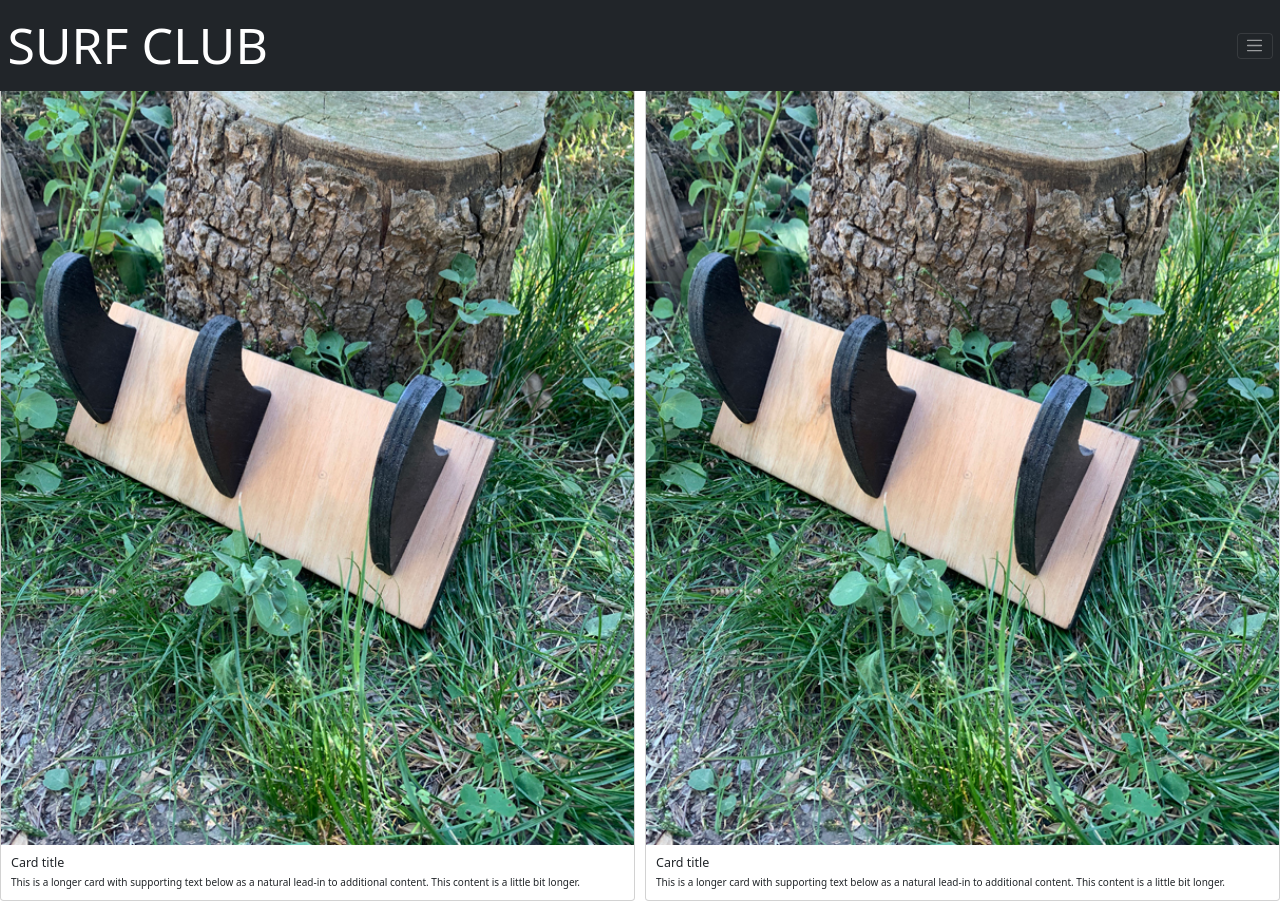
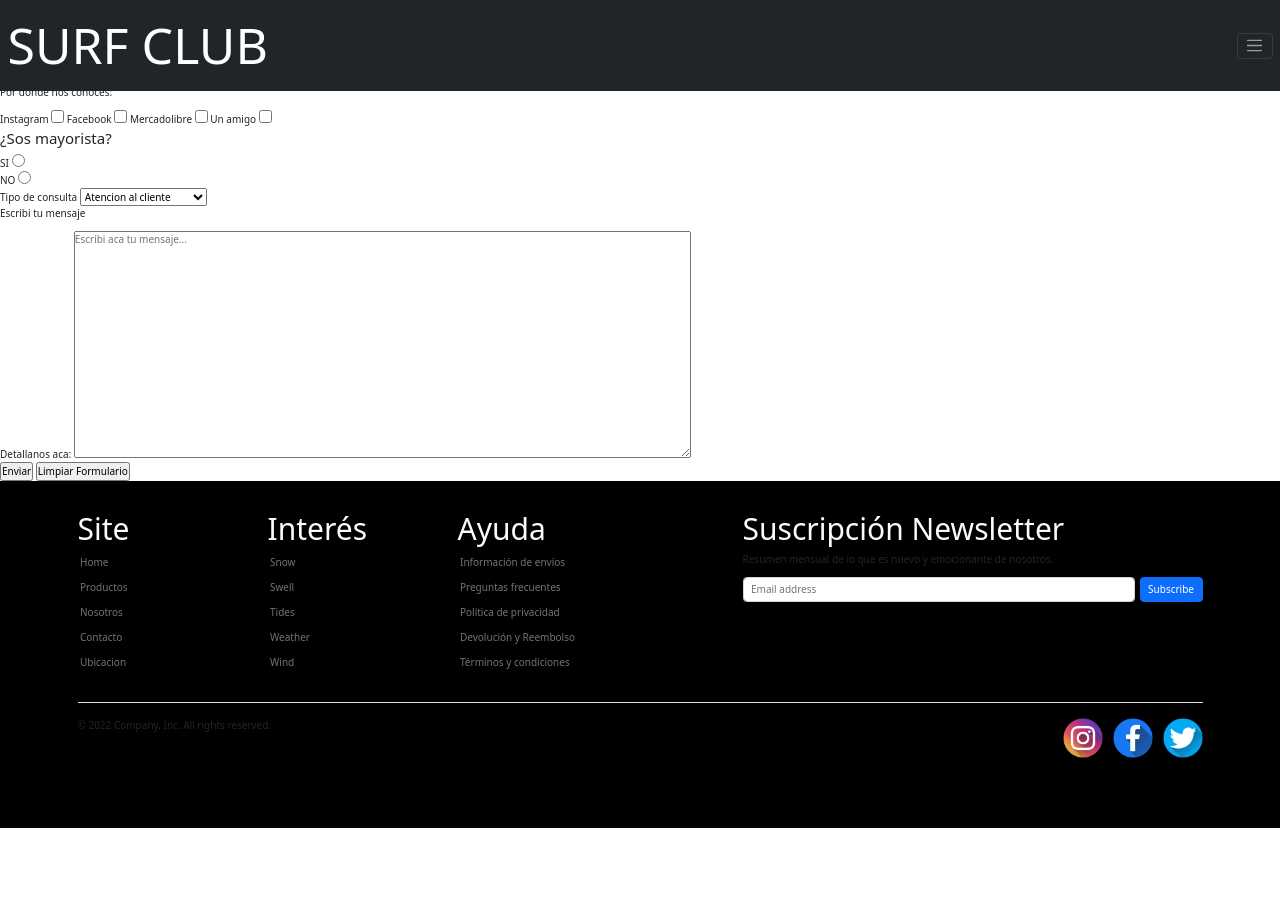
Before and after one commit to LLBdeveloper/PreEntrega2_Bertera-SURF-CLUB-WEB-v4.0boostrap, a plain HTML site: page pages/contacto.html in a window 1280 px wide. Shown: the top 903 px of the page. After the commit the page ends 828 px from the top, so only its background shows below. Drawn offline with nearby package versions, Linux system fonts and the light colour scheme.

Commit message:
todas las paginas ya tienen contenido

```diff
--- a/pages/contacto.html
+++ b/pages/contacto.html
@@ -54,50 +54,72 @@
         </nav>
     </header>
 
+    <main class="fondoMain">
+        <section>
+            <form>
+                <fieldset class="formulario">
+                    <legend>CONTACTA CON NOSOTROS</legend>
+                    <div>
+                        <label for="Nombre completo">Nombre completo:</label>
+                        <input type="text" id="Nombre completo" name="Nombre conpleto" placeholder="Ingresa tu nombre completo"/><br>
+                    </div>
+                    <div>
+                        <label for="Telefono">Telefono:</label>
+                        <input type="text" id="Telefono" name="Telefono" placeholder="Ingresa tu numero"/><br>
+                    </div>
+                    <div>
+                        <label for="Email">Email:</label>
+                        <input value="ejemplo@gmail.com" type="Email" id="Email" name="Email" placeholder="Ingresa tu Email"/><br>
+                    </div>
+                    <div>
+                        <p>Por donde nos conoces:</p>
 
+                        <label for="Instagram">Instagram</label>
+                        <input type="checkbox" id="Instagram">
 
+                        <label for="Facebook">Facebook</label>
+                        <input type="checkbox" id="Facebook">
 
+                        <label for="Mercadolibre">Mercadolibre</label>
+                        <input type="checkbox" id="Mercadolibre">
 
-
-    <main class="conteiner">
-        <div class="row row-cols-1 row-cols-sm-2 g-3">
-            <div class="col">
-            <div class="card">
-                <img src="../img/perchero3q800x600.jpg" class="card-img-top card__img--mod" alt="card-grid-image">
-                <div class="card-body">
-                <h5 class="card-title">Card title</h5>
-                <p class="card-text">This is a longer card with supporting text below as a natural lead-in to additional content. This content is a little bit longer.</p>
+                        <label for="unAmigo">Un amigo</label>
+                        <input type="checkbox" id="unAmigo">
                     </div>
+                    <div>
+                        <fieldset class="sosmayorista">
+                            <legend>¿Sos mayorista?</legend>
+                            <div>
+                                <label for="si">SI</label>
+                                <input type="radio" name="Sos mayorista" id="si">
                             </div>
+                            <div>
+                                <label for="no">NO</label>
+                                <input type="radio" name="Sos mayorista" id="no">
                             </div>
-            <div class="col">
-            <div class="card">
-                <img src="../img/perchero3q800x600.jpg" class="card-img-top card__img--mod" alt="card-grid-image">
-                <div class="card-body">
-                <h5 class="card-title">Card title</h5>
-                <p class="card-text">This is a longer card with supporting text below as a natural lead-in to additional content. This content is a little bit longer.</p>
+                        </fieldset>
                     </div>
+                    <div>
+                        <label for="select">Tipo de consulta</label>
+                        <select id="select" name="sectorSelect">
+                            <option value="selecione" disabled>Seleccione una opcion</option>
+                            <option value="Atencion al cliente">Atencion al cliente</option>
+                            <option value="Ventas">Ventas</option>
+                            <option value="Envios">Envios</option>
+                        </select>
                     </div>
+                    <div>
+                        <p>Escribi tu mensaje</p>
+                        <label for="Dejanos tu mensaje">Detallanos aca:</label>
+                        <textarea cols="100" rows="15" id="dejanos tu mensjae" name="Dejanos tu mensaje" placeholder="Escribi aca tu mensaje..."></textarea>
                     </div>
-            <div class="col">
-            <div class="card">
-                <img src="../img/perchero3q800x600.jpg" class="card-img-top card__img--mod" alt="card-grid-image">
-                <div class="card-body">
-                <h5 class="card-title">Card title</h5>
-                <p class="card-text">This is a longer card with supporting text below as a natural lead-in to additional content.</p>
+                    <div class="botones">
+                        <input type="submit" value="Enviar" />
+                        <input type="reset" value="Limpiar Formulario">
                     </div>
-            </div>
-            </div>
-            <div class="col">
-            <div class="card">
-                <img src="../img/perchero3q800x600.jpg" class="card-img-top card__img--mod" alt="card-grid-image">
-                <div class="card-body">
-                <h5 class="card-title">Card title</h5>
-                <p class="card-text">This is a longer card with supporting text below as a natural lead-in to additional content. This content is a little bit longer.</p>
-                </div>
-            </div>
-            </div>
-        </div>
+                </fieldset>
+            </form>
+        </section>
     </main>
 
 
@@ -115,7 +137,6 @@
                     <li class="nav-item mb-2"><a href="ubicacion.html" class="nav-link p-1 text-muted">Ubicacion</a></li>
                 </ul>
                 </div>
-
                 <div class="col-6 col-md-2 mb-3">
                 <h5 class="footer__tittle--mod">Interés</h5>
                 <ul class="nav flex-column">
@@ -126,7 +147,6 @@
                     <li class="nav-item mb-2"><a href="https://www.windguru.cz/75752" class="nav-link p-1 text-muted">Wind</a></li>
                 </ul>
                 </div>
-
                 <div class="col-6 col-md-2 mb-3">
                 <h5 class="footer__tittle--mod">Ayuda</h5>
                 <ul class="nav flex-column">
@@ -137,7 +157,6 @@
                     <li class="nav-item mb-2"><a href="https://www.cristobalcolon.com/terminos_y_condiciones.html" class="nav-link p-1 text-muted">Términos y condiciones</a></li>
                 </ul>
                 </div>
-
                 <div class="col-md-5 offset-md-1 mb-3">
                 <form>
                     <h5 class="footer__tittle--mod">Suscripción  Newsletter</h5>
@@ -150,7 +169,6 @@
                 </form>
                 </div>
             </div>
-
             <div class="d-flex flex-column flex-sm-row justify-content-between py-4 my-4 border-top">
                 <p>&copy; 2022 Company, Inc. All rights reserved.</p>
                 <ul class="list-unstyled d-flex">
@@ -175,7 +193,6 @@
         </div>
     </footer>
 
-
     <script src="https://cdnjs.cloudflare.com/ajax/libs/wow/1.1.2/wow.min.js"></script>
     <script>
     new WOW().init();
```
Also changed, not shown: css/style.css (+3 -4 lines), pages/nosotros.html (+15 -49 lines), pages/productos.html (+0 -11 lines), pages/ubicacion.html (+8 -48 lines). Lines whose indentation alone changed are shown as unchanged.
